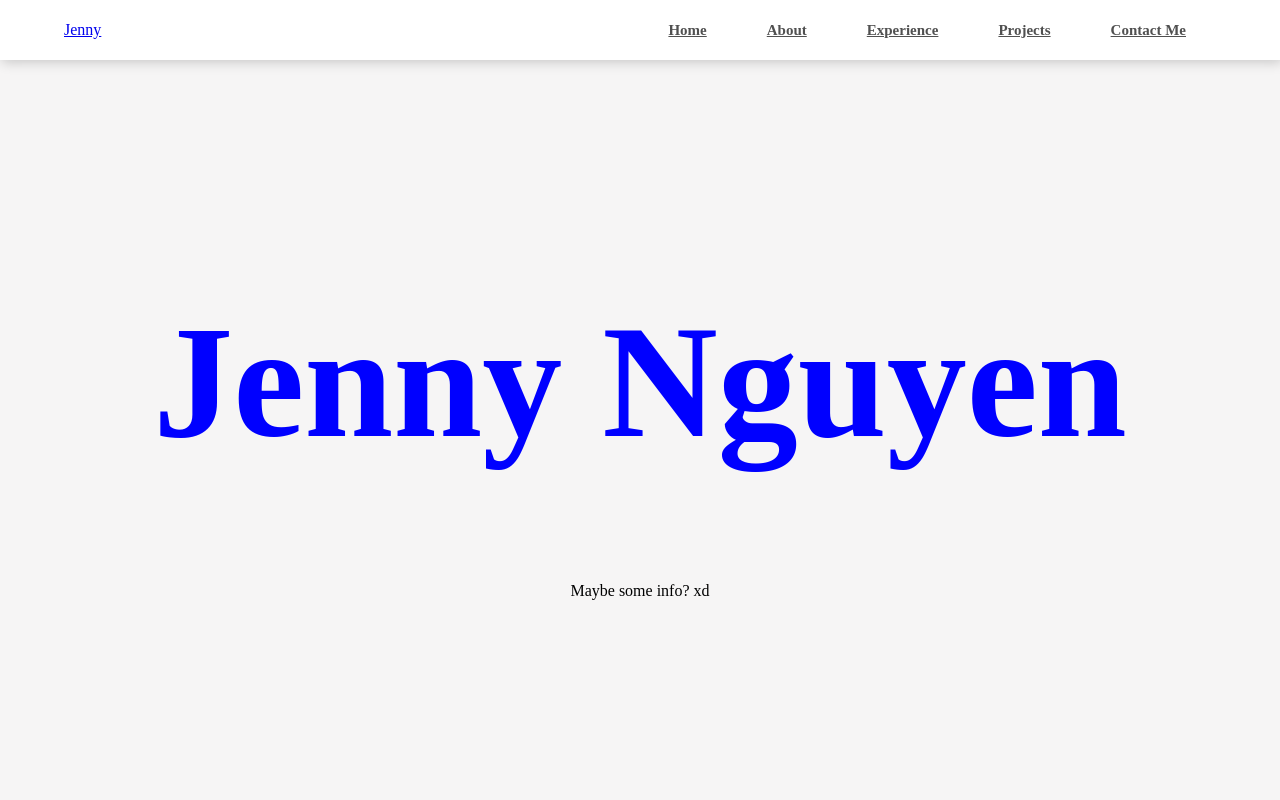
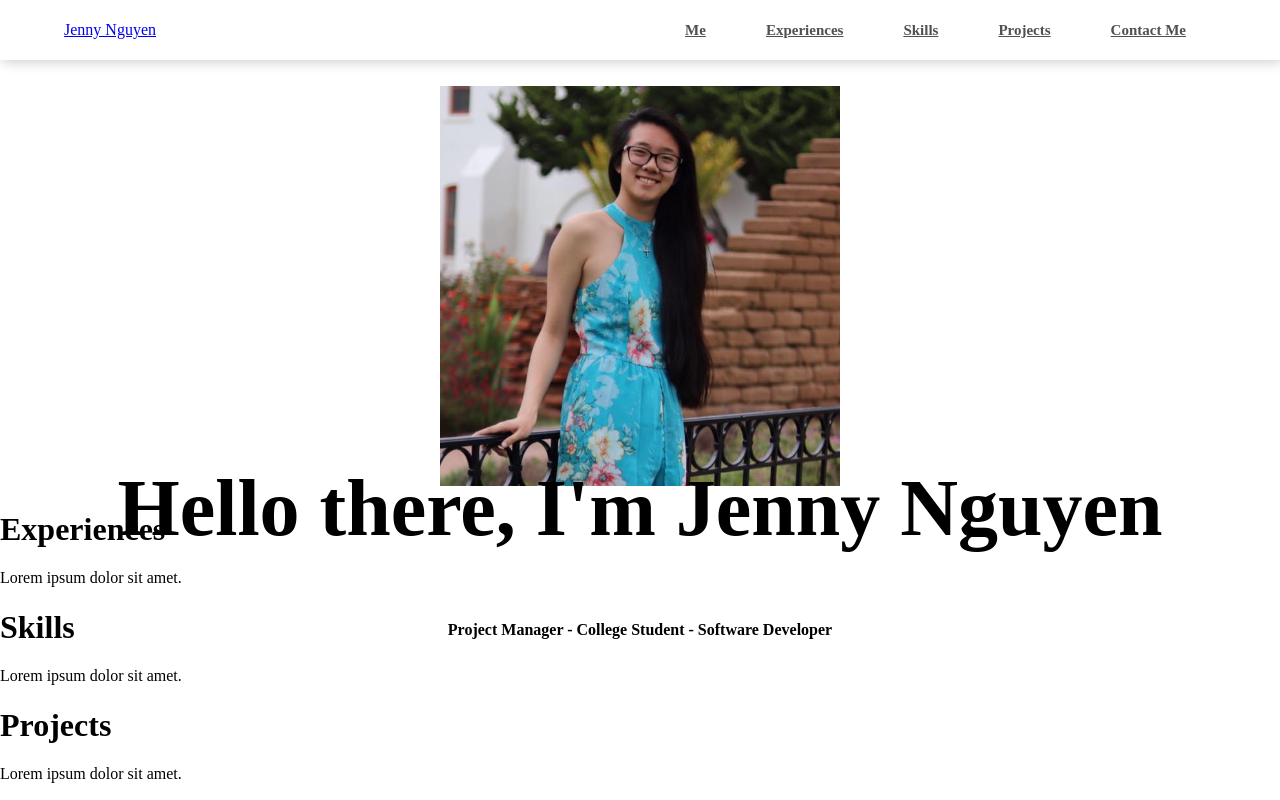
Before and after one commit to JennyNguyen756/Website, a plain HTML site: page index.html in a window 1280 px wide. Drawn offline with Linux system fonts and the light colour scheme.

Commit message:
Add profile picture and landing page description

```diff
--- a/index.html
+++ b/index.html
@@ -1,8 +1,10 @@
 <!DOCTYPE html>
 <html>
 <head>
-    <title>Jenny Nguyen</title>
+    <meta charset ="utf-8">
+    <script src="https://use.fontawesome.com/d1341f9b7a.js"></script>
 <link rel="stylesheet" type="text/css" href="main.css">
+<title>Jenny Nguyen</title>
 </head>
 <body>
 
@@ -11,21 +13,53 @@
   <!-- Navigation -->
       <nav>
         <!-- Logo -->
-        <a href="#" class="Logo">Jenny</a>
+        <a href="#" class="Logo">Jenny Nguyen</a>
         <!-- Menu -->
         <ul>
-          <li><a href="#">Home</a></li>
-          <li><a href="#">About</a></li>
-          <li><a href="#">Experience</a></li>
+          <li><a href="#">Me</a></li>
+          <li><a href="#">Experiences</a></li>
+          <li><a href="#">Skills</a></li>
           <li><a href="#">Projects</a></li>
           <li><a href="#">Contact Me</a></li>
         </ul>
       </nav>
   </section>
 
-    <!-- Landing Text-->
+  <section>
+  <!-- Profile Picture -->
+  <div class="pfp-container">
+    <img src="JennyNguyen.jpg" alt="" class = "pfp">
+  </div>
+  <!-- Landing Text-->
     <div class="landing-text">
-      <h1>Jenny Nguyen</h1>
-<p>Maybe some info? xd</p>
+    <h1>Hello there, I'm Jenny Nguyen</h1>
+    <h4>Project Manager - College Student - Software Developer</h4>
+    </div>
+  </section>
+
+
+    <!-- Experiences -->
+    <div class="experiences">
+      <h1>Experiences</h1>
+      <div class="experiences-info">
+        <p>Lorem ipsum dolor sit amet.</p>
+      </div>
+
+      <!-- Skills -->
+      <div class="skills">
+        <h1>Skills</h1>
+        <div class="skills-info">
+          <p>Lorem ipsum dolor sit amet.</p>
+        </div>
+
+        <!-- Projects -->
+        <div class="projects">
+          <h1>Projects</h1>
+          <div class="projects-info">
+            <p>Lorem ipsum dolor sit amet.</p>
+          </div>
+
+
+
 </body>
 </html>
--- a/main.css
+++ b/main.css
@@ -1,23 +1,40 @@
 body{
-    background-color:#f6f5f5;
+    background-color: white;
     margin:0px;
     padding:0px;
 }
+.pfp-container{
+    /*transform: translate(250%, 25%);*/
+    /*padding: 40px;*/
+    text-align: center;
+    margin: auto;
+    margin-top: 2%;
+    width: 450px;
+}
+
+.pfp{
+    width: 400px;
+}
+
 ul{
     list-style:none;
 }
 .landing-text{
     position: absolute;
-    top: 50%;
+    top: 25%;
     left: 50%;
-    transform: translate(-50%, -50%);
+    transform: translate(-50%, 75%);
     width: 100%;
     text-align: center;
     z-index: 1;
 }
+.landing-text h2{
+    font-size: 3rem;
+    color: gray;
+}
 .landing-text h1{
-    font-size: 10rem;
-    color: blue;
+    font-size: 5rem;
+    color: black;
 }
 nav{
     display:flex;
```
Also changed, not shown: JennyNguyen.jpg (added).
